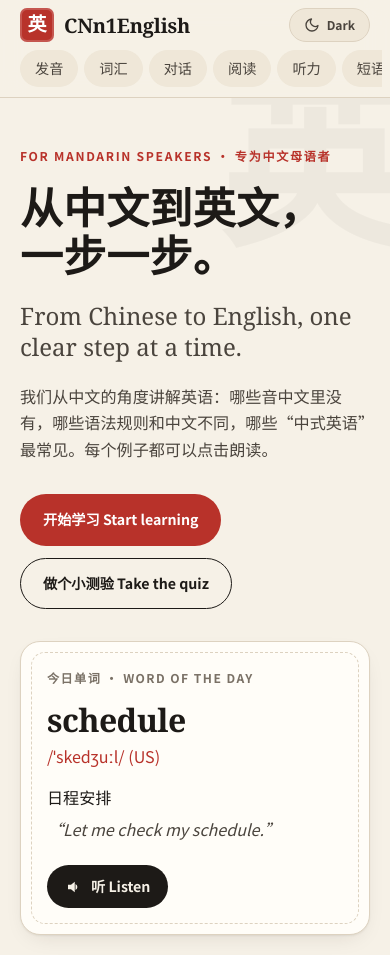
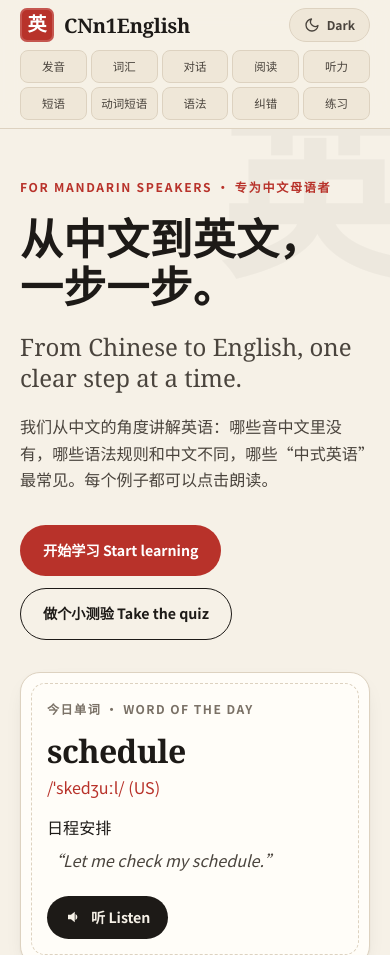
Before and after one commit to chanAle-lab/CNn1English, a plain HTML site: page index.html in a window 390 px wide. Shown: the top 955 px of the page. Drawn offline with Linux system fonts and the light colour scheme; a web font is replaced by a local one.

Commit message:
Eliminate horizontal side-scroll on navigation selector bar

```diff
--- a/assets/style.css
+++ b/assets/style.css
@@ -162,7 +162,7 @@
 }
 
 *, *::before, *::after { box-sizing: border-box; }
-html { scroll-behavior: smooth; scroll-padding-top: 110px; -webkit-text-size-adjust: 100%; }
+html { scroll-behavior: smooth; scroll-padding-top: 120px; -webkit-text-size-adjust: 100%; }
 body {
   margin: 0;
   background: var(--paper);
@@ -215,32 +215,38 @@ p { margin: 0; }
 .brand-name { font-family: var(--font-display); font-weight: 700; font-size: 1.25rem; letter-spacing: -.01em; }
 .nav {
   display: flex;
+  flex-wrap: wrap;
   gap: 6px;
-  overflow-x: auto;
-  scrollbar-width: none;
   width: 100%;
-  padding-bottom: 2px;
-}
-.nav::-webkit-scrollbar { display: none; }
+}
 .nav a {
-  text-decoration: none; font-size: var(--text-sm); font-weight: 500;
-  padding: 6px 14px; border-radius: 999px; white-space: nowrap; color: var(--ink-2);
+  text-decoration: none;
+  font-size: var(--text-xs);
+  font-weight: 500;
+  padding: 6px 12px;
+  border-radius: 999px;
+  white-space: nowrap;
+  color: var(--ink-2);
   transition: background .2s, color .2s, border-color .2s;
   background: var(--paper-2);
-  border: 1px solid transparent;
-}
-.nav a span { color: var(--muted); font-weight: 400; margin-left: 3px; }
+  border: 1px solid var(--line);
+  display: inline-flex;
+  align-items: center;
+  justify-content: center;
+}
+.nav a span { color: var(--muted); font-weight: 400; margin-left: 3px; font-size: 11px; }
 .nav a:hover {
   background: var(--card);
   color: var(--ink);
-  border-color: var(--line);
+  border-color: var(--ink);
 }
 [data-theme="dark"] .nav a {
   background: var(--paper-2);
+  border-color: var(--line);
 }
 [data-theme="dark"] .nav a:hover {
   background: var(--card);
-  border-color: var(--line);
+  border-color: var(--muted);
 }
 
 /* Hero */
@@ -1492,8 +1498,23 @@ p { margin: 0; }
 }
 @media (max-width: 620px) {
   .header-inner { padding: 8px 0; gap: 8px; }
-  .nav { margin-inline: -12px; padding-inline: 12px; width: calc(100% + 24px); }
-  html { scroll-padding-top: 110px; }
+  .nav {
+    display: grid;
+    grid-template-columns: repeat(5, 1fr);
+    gap: 4px;
+    width: 100%;
+    margin: 0;
+  }
+  .nav a {
+    padding: 6px 2px;
+    font-size: 11.5px;
+    text-align: center;
+    border-radius: 8px;
+    justify-content: center;
+    white-space: nowrap;
+  }
+  .nav a span { display: none; }
+  html { scroll-padding-top: 130px; }
   .sound-grid, .cards, .vocab-grid { grid-template-columns: 1fr; }
   .vocab-tools { grid-template-columns: 1fr; }
   .drill-opts { grid-template-columns: 1fr; }
```
